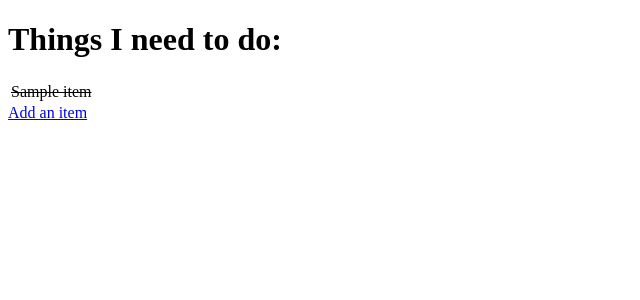
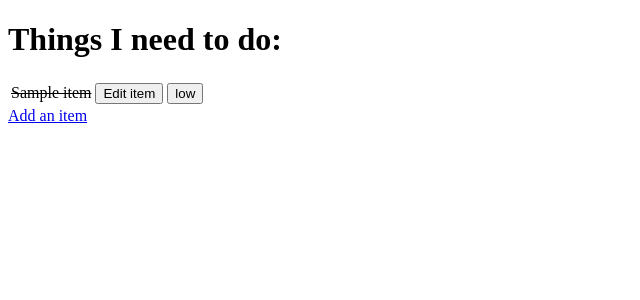
Before and after one commit to gennadiy-gaysha/CI-fsf-Hello_Django-Repeat, a Django app: page / in a window 1280 px wide. Shown: the top 300 px of the page, without its empty margins (0-640 px from the left). Run offline with Django 3.2, Linux system fonts and the light colour scheme; tables that the repository leaves empty hold one stand-in row (values such as "Sample post").

Commit message:
Add edit item functionality

```diff
--- a/django_todo/urls.py
+++ b/django_todo/urls.py
@@ -15,10 +15,11 @@ Including another URLconf
 """
 from django.contrib import admin
 from django.urls import path
-from todo.views import get_todo_list, add_item
+from todo.views import get_todo_list, add_item, edit_item
 
 urlpatterns = [
     path('admin/', admin.site.urls),
     path('', get_todo_list, name="get_todo_list"),
-    path('add', add_item, name="add_item")
+    path('add', add_item, name="add"),
+    path('edit/<item_id>', edit_item, name="edit")
 ]
--- a/todo/templates/todo/todo_list.html
+++ b/todo/templates/todo/todo_list.html
@@ -17,6 +17,8 @@
         {% else %}
             <td>{{ item.name }}</td>
         {% endif %}
+        <td><a href="/edit/{{ item.id }}"><button>Edit item</button></a></td>
+        <td><button>{{ item.priority }}</button></td>
     </tr>
     {% empty %}
         <tr><td>You have nothing to do!</td></tr>
--- a/todo/views.py
+++ b/todo/views.py
@@ -1,5 +1,5 @@
-# from django.shortcuts import render, HttpResponse
-from django.shortcuts import render, redirect
+# from django.shortcuts import render, HttpResponse,
+from django.shortcuts import render, redirect, get_object_or_404
 from .models import Item
 from .forms import ItemForm
 
@@ -28,3 +28,14 @@ def add_item(request):
     form = ItemForm()
     context = {'form': form}
     return render(request, 'todo/add_item.html', context)
+
+def edit_item(request, item_id):
+    item = get_object_or_404(Item, id=item_id)
+    if request.method == 'POST':
+        form = ItemForm(request.POST, instance=item)
+        if form.is_valid():
+            form.save()
+            return redirect('get_todo_list')
+    form = ItemForm(instance=item)
+    context = {'form': form}
+    return render(request, 'todo/edit_item.html', context)
```
Also changed, not shown: todo/templates/todo/edit_item.html (added, +30 -0 lines).
